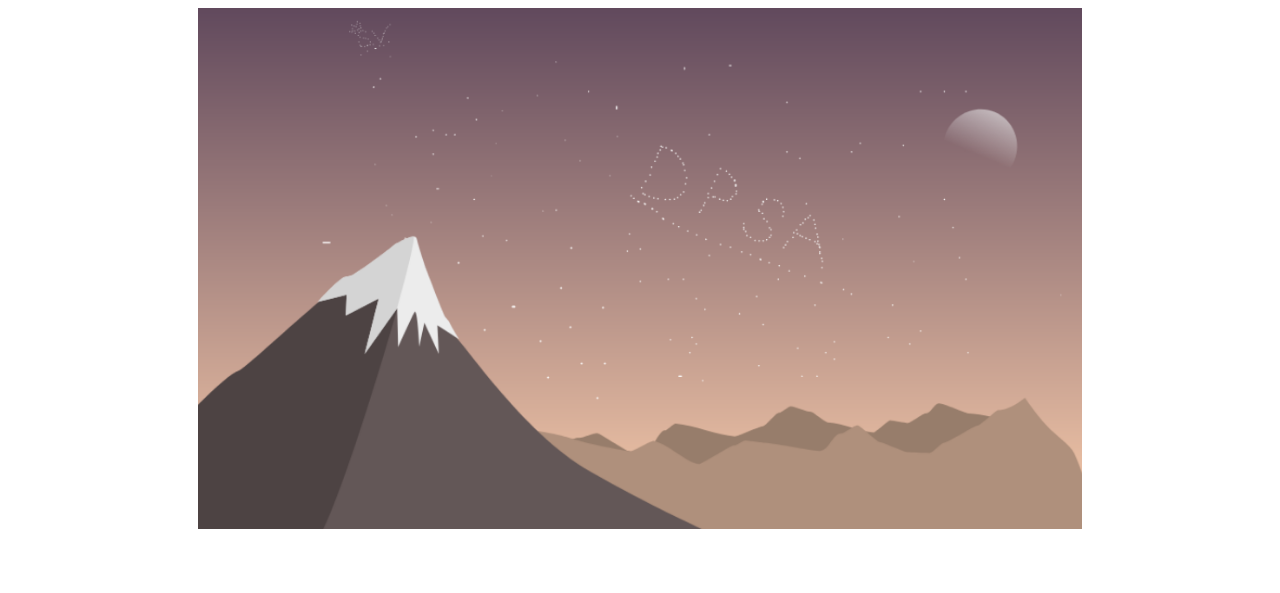
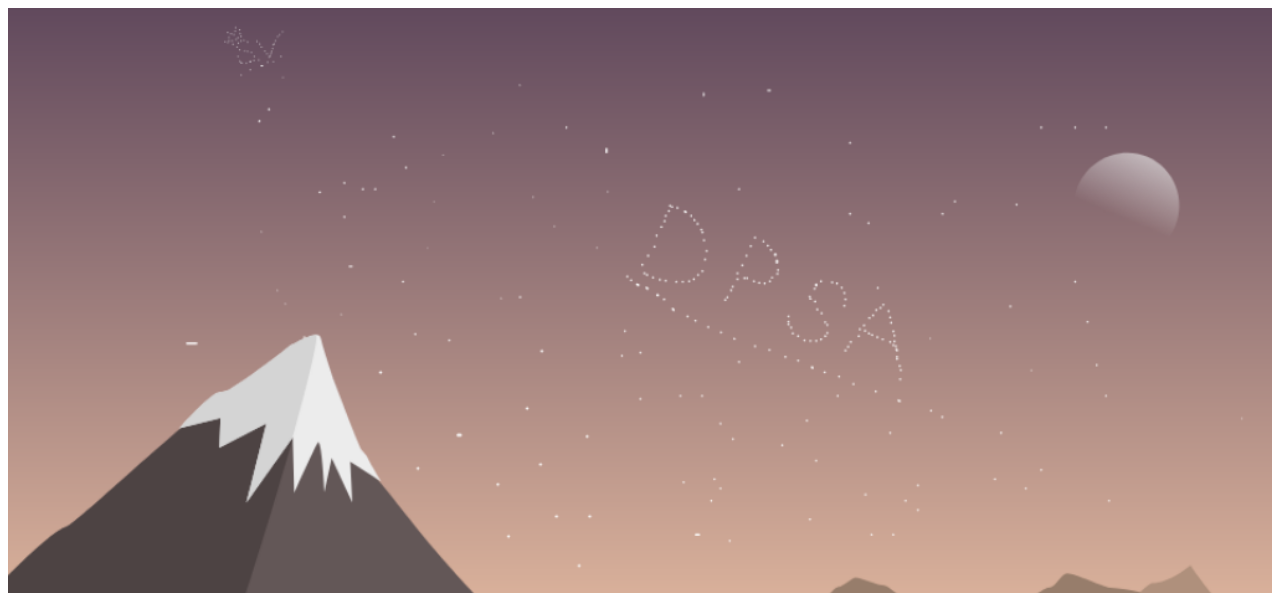
Before and after one commit to S-Vishwaja/DPSA, a plain HTML site: page index.html in a window 1280 px wide. Shown: the top 593 px of the page. Drawn offline with Linux system fonts and the light colour scheme.

Commit message:
Update index.html

```diff
--- a/index.html
+++ b/index.html
@@ -42,7 +42,7 @@ div {text-align: center;}
 
 </style>
 
-<img src="Homage.png" width="70%" height="20%" class="center">
+<img src="Homage.png" width="100%" height="75%" class="center">
 <p style="font-size:70px; font-family:verdana;">D P S A </p>
 <h6>ㅤㅤㅤ </h6>
     </head>
```
